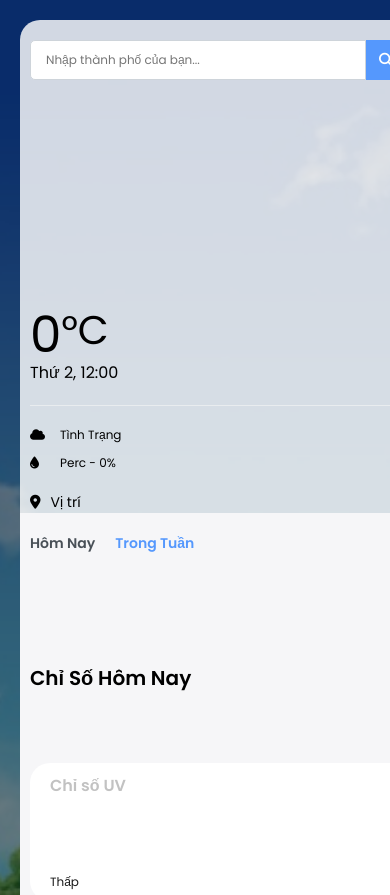
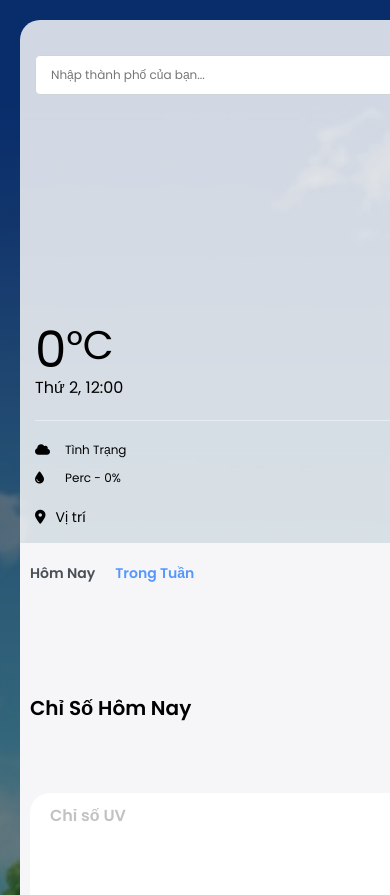
Before and after one commit to ndchieu/WeatherMaster, a plain HTML site: page index.html in a window 390 px wide. Shown: the top 895 px of the page. Drawn offline with Linux system fonts and the light colour scheme; a script that the page names is missing.

Commit message:
first commit

```diff
--- a/index.html
+++ b/index.html
@@ -5,6 +5,8 @@
     <meta charset="utf-8" />
     <title>Weather App</title>
     <link rel="stylesheet" href="style.css" />
+    <link rel="stylesheet" href="https://cdnjs.cloudflare.com/ajax/libs/font-awesome/6.6.0/css/all.min.css" integrity="sha512-Kc323vGBEqzTmouAECnVceyQqyqdsSiqLQISBL29aUW4U/M7pSPA/gEUZQqv1cwx4OnYxTxve5UMg5GT6L4JJg==" crossorigin="anonymous" referrerpolicy="no-referrer"
+    />
     <meta name="viewport" content="width=device-width, initial-scale=1.0" />
     <script src="https://kit.fontawesome.com/64d58efce2.js" crossorigin="anonymous"></script>
 </head>
--- a/style.css
+++ b/style.css
@@ -324,12 +324,13 @@ img {
         width: 100%;
         /* Chiều rộng 100% của màn hình */
     }
+    .wrapper {
+        flex-direction: column;
+        width: 100%;
+    }
     .sidebar {
         width: 100%;
-        /* Sidebar chiếm toàn bộ chiều rộng */
-        min-width: unset;
         padding: 15px;
-        /* Thu nhỏ phần padding */
     }
     .main {
         width: 100%;
@@ -361,8 +362,9 @@ img {
     .sidebar {
         width: 100%;
         /* Sidebar chiếm toàn bộ chiều rộng */
-        max-width: 410px;
-        padding: 0 24px 0 10px;
+    }
+    .search {
+        max-width: 450px;
     }
     .search input {
         font-size: 12px;
```
